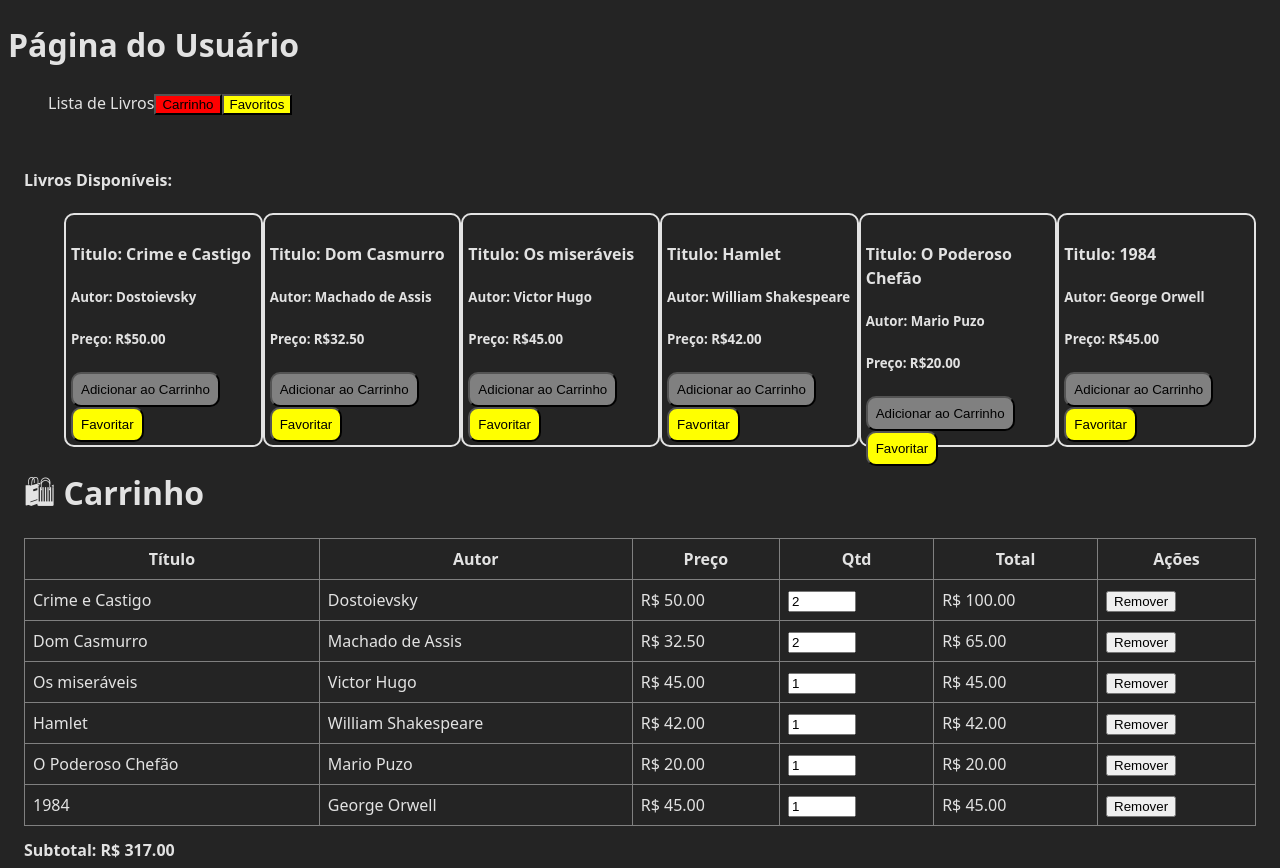
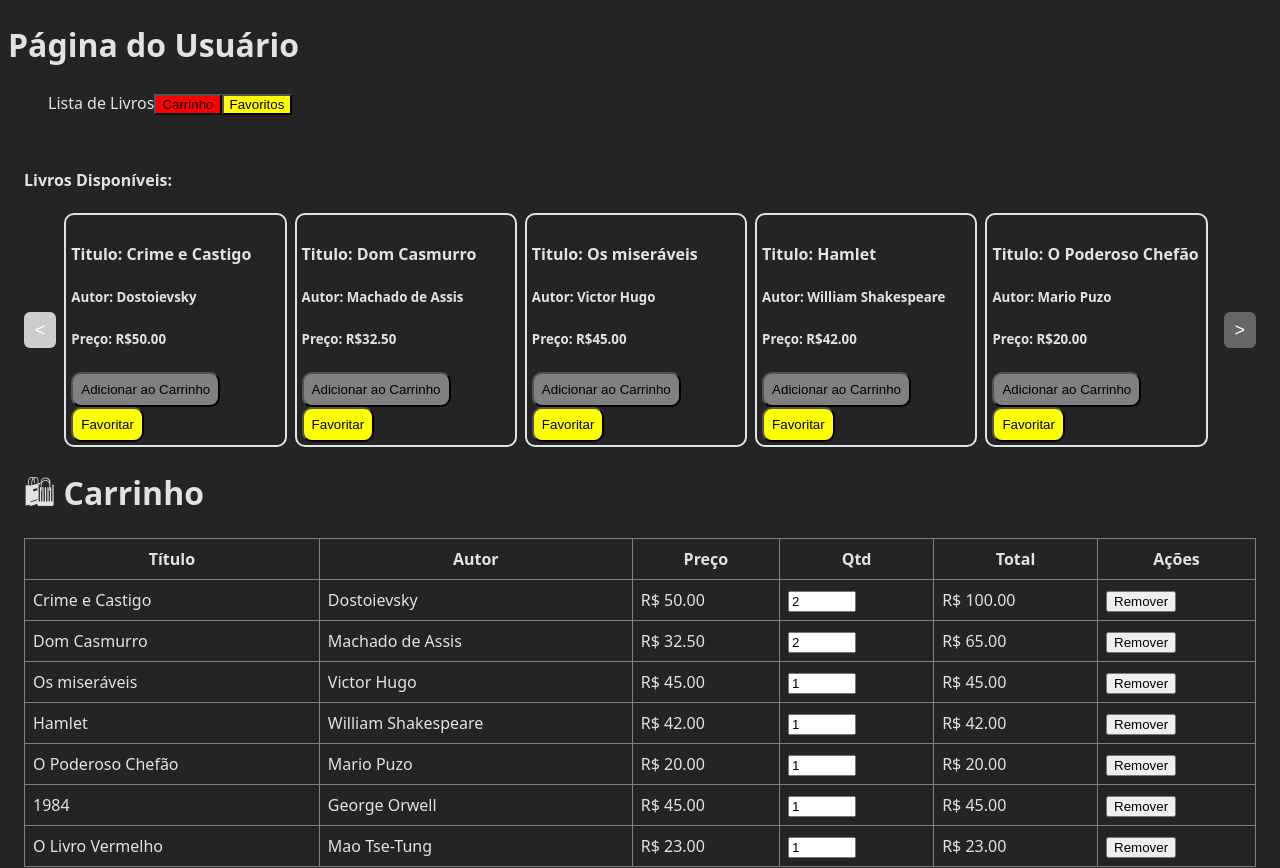
Before and after one commit to GuilhermeAyala/Livraria, a React (Vite) app: page /user in a window 1280 px wide. Shown: the top 868 px of the page. Built offline with nearby package versions, Linux system fonts and the light colour scheme.

Commit message:
Carousel-Lista de Livros
Carrousel na Lista de Livros para facilitar o acesso e acessibilidade do usuário, possibilitando adicionar livros ao sistema

```diff
--- a/src/components/ListaBooks.jsx
+++ b/src/components/ListaBooks.jsx
@@ -1,26 +1,154 @@
-import React from "react";
+import React, { useState, useMemo } from "react";
 import { books } from "../data/books";
 import { useFavoritos } from "./FavoritosContext";
 
 export default function ListaBooks({ handleAdicionarLivro }) {
   const { adicionarFavorito } = useFavoritos();
 
+  const QUANTIDADE_POR_VEZ = 5;
+  const totalDeLivros = books.length;
+  const [inicio, setInicio] = useState(0);
+  const usarCarrossel = totalDeLivros > QUANTIDADE_POR_VEZ;
+
+  const livrosVisiveis = useMemo(() => {
+    if (!usarCarrossel) return books;
+    return books.slice(inicio, Math.min(inicio + QUANTIDADE_POR_VEZ, totalDeLivros));
+  }, [inicio, usarCarrossel, totalDeLivros]);
+
+  const existePaginaAnterior = inicio > 0;
+  const existePaginaSeguinte = inicio + QUANTIDADE_POR_VEZ < totalDeLivros;
+
+  function irParaPaginaAnterior() {
+    if (!existePaginaAnterior) return;
+    setInicio(Math.max(0, inicio - QUANTIDADE_POR_VEZ));
+  }
+
+  function irParaProximaPagina() {
+    if (!existePaginaSeguinte) return;
+    setInicio(Math.min(totalDeLivros - QUANTIDADE_POR_VEZ, inicio + QUANTIDADE_POR_VEZ));
+  }
+
   return (
     <div>
       <h4>Livros Disponíveis:</h4>
-      <ul style={ {display:"flex", listStyle: "none"} }>
-        {books.map((book) => (
-          <li key={book.id} style={ {width: 250, height: 220, border: 2, borderStyle: "solid", borderRadius: 10, padding: 5, alignItems: "center"} }>
+
+      {usarCarrossel ? (
+        <div style={{ display: "flex", alignItems: "center", gap: 8 }}>
+          <button
+            aria-label="Anterior"
+            onClick={irParaPaginaAnterior}
+            disabled={!existePaginaAnterior}
+            style={{
+              width: 36,
+              height: 36,
+              borderRadius: 6,
+              border: "none",
+              background: existePaginaAnterior ? "#666" : "#ccc",
+              color: "#fff",
+              cursor: existePaginaAnterior ? "pointer" : "not-allowed",
+              fontSize: 18,
+              display: "flex",
+              alignItems: "center",
+              justifyContent: "center",
+            }}
+          >
+            {"<"}
+          </button>
+
+          <ul style={{ display: "flex", listStyle: "none", padding: 0, margin: 0, overflow: "hidden" }}>
+            {livrosVisiveis.map((book) => (
+              <li
+                key={book.id}
+                style={{
+                  width: 250,
+                  height: 220,
+                  border: 2,
+                  borderStyle: "solid",
+                  borderRadius: 10,
+                  padding: 5,
+                  alignItems: "center",
+                  marginRight: 8,
+                }}
+              >
                 <h4>Titulo: {book.name}</h4>
                 <h5>Autor: {book.autor}</h5>
                 <h5>Preço: R${book.price.toFixed(2)}</h5>
-            <button onClick={() => {
-              handleAdicionarLivro(book)} } style={{borderRadius: 10, padding: 8, backgroundColor: "grey"}}>Adicionar ao Carrinho</button>
-            <button onClick={() => {
-              adicionarFavorito(book)}} style={{borderRadius: 10, padding: 8, backgroundColor: "yellow"}}>Favoritar</button>
+
+                <button
+                  onClick={() => handleAdicionarLivro(book)}
+                  style={{ borderRadius: 10, padding: 8, backgroundColor: "grey", marginRight: 6 }}
+                >
+                  Adicionar ao Carrinho
+                </button>
+
+                <button
+                  onClick={() => adicionarFavorito(book)}
+                  style={{ borderRadius: 10, padding: 8, backgroundColor: "yellow" }}
+                >
+                  Favoritar
+                </button>
               </li>
             ))}
           </ul>
+
+          <button
+            aria-label="Próximo"
+            onClick={irParaProximaPagina}
+            disabled={!existePaginaSeguinte}
+            style={{
+              width: 36,
+              height: 36,
+              borderRadius: 6,
+              border: "none",
+              background: existePaginaSeguinte ? "#666" : "#ccc",
+              color: "#fff",
+              cursor: existePaginaSeguinte ? "pointer" : "not-allowed",
+              fontSize: 18,
+              display: "flex",
+              alignItems: "center",
+              justifyContent: "center",
+            }}
+          >
+            {">"}
+          </button>
+        </div>
+      ) : (
+        <ul style={{ display: "flex", listStyle: "none" }}>
+          {books.map((book) => (
+            <li
+              key={book.id}
+              style={{
+                width: 250,
+                height: 220,
+                border: 2,
+                borderStyle: "solid",
+                borderRadius: 10,
+                padding: 5,
+                alignItems: "center",
+                marginRight: 8,
+              }}
+            >
+              <h4>Titulo: {book.name}</h4>
+              <h5>Autor: {book.autor}</h5>
+              <h5>Preço: R${book.price.toFixed(2)}</h5>
+
+              <button
+                onClick={() => handleAdicionarLivro(book)}
+                style={{ borderRadius: 10, padding: 8, backgroundColor: "grey", marginRight: 6 }}
+              >
+                Adicionar ao Carrinho
+              </button>
+
+              <button
+                onClick={() => adicionarFavorito(book)}
+                style={{ borderRadius: 10, padding: 8, backgroundColor: "yellow" }}
+              >
+                Favoritar
+              </button>
+            </li>
+          ))}
+        </ul>
+      )}
     </div>
   );
 }
--- a/src/data/books.js
+++ b/src/data/books.js
@@ -34,6 +34,7 @@ AdicionarLivros(
     new Books(3, "Hamlet", "William Shakespeare", 1623, 42.00, true, 1),
     new Books(4, "O Poderoso Chefão", "Mario Puzo", 196, 20.00, true, 1),
     new Books(5, "1984", "George Orwell", 1949, 45.00, true, 1),
+    new Books(6, "O Livro Vermelho", "Mao Tse-Tung", 1954, 23.00, true, 1)
 );
 
 export function ComprarLivro(total){//sem retorno no console, função auxiliar que retorna o valor total para uso em outras funções
```
Lines whose indentation alone changed are shown as unchanged.
